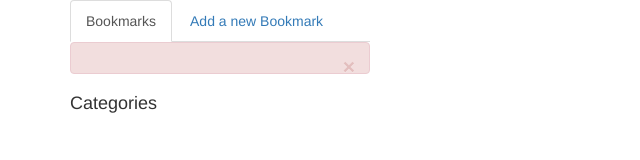
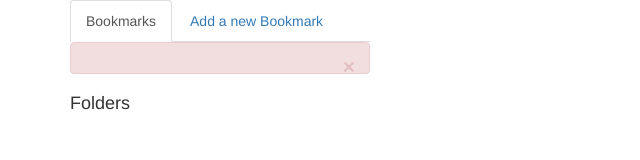
Before and after one commit to akalkatzakos/bookmarks-spa, a plain HTML site: page static/index.html at #/list in a window 1280 px wide. Shown: the full height of the page, 0-640 px from the left. Drawn offline with Linux system fonts and the light colour scheme; no server answers.

Commit message:
no message

```diff
--- a/static/app/partials/bookmark_list.html
+++ b/static/app/partials/bookmark_list.html
@@ -11,7 +11,7 @@
 		<alert ng-repeat="message in messages" type="{{message.type}}"
 			close="closeAlert($index)"> {{message.msg}} </alert>
 
-		<h4>Categories</h4>
+		<h4>Folders</h4>
 		<div class="list-group">
 			<li class="list-group-item" ng-repeat="folder in folders"
 				ng-click="getBookmarksInFolder(folder.name)"><span
```
